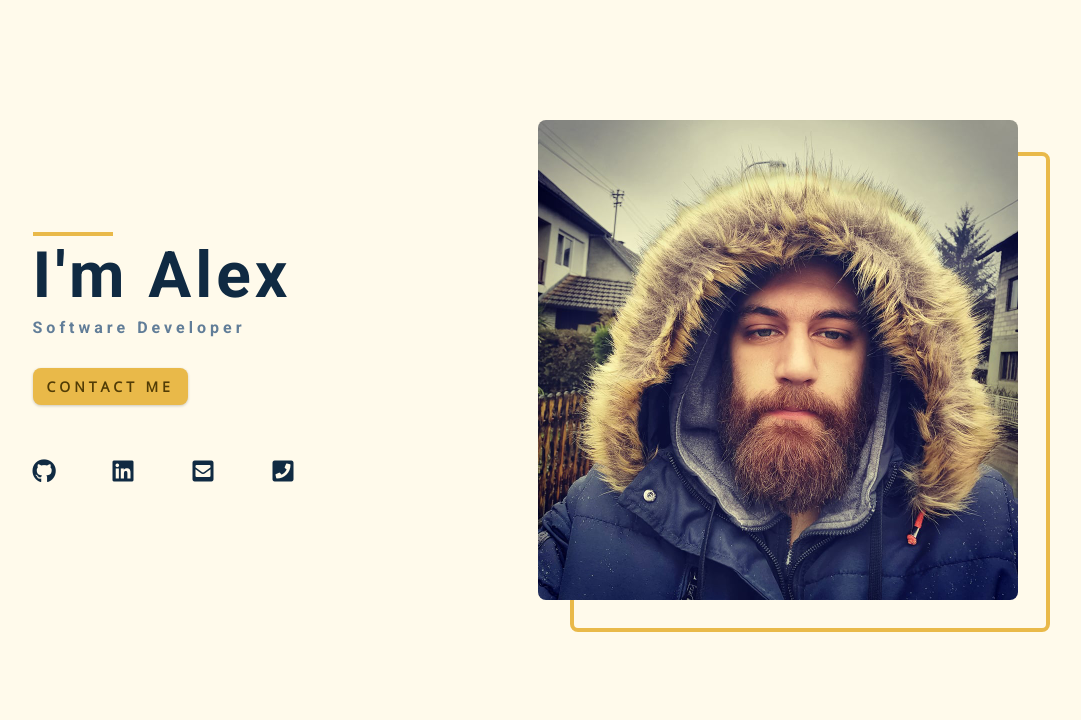
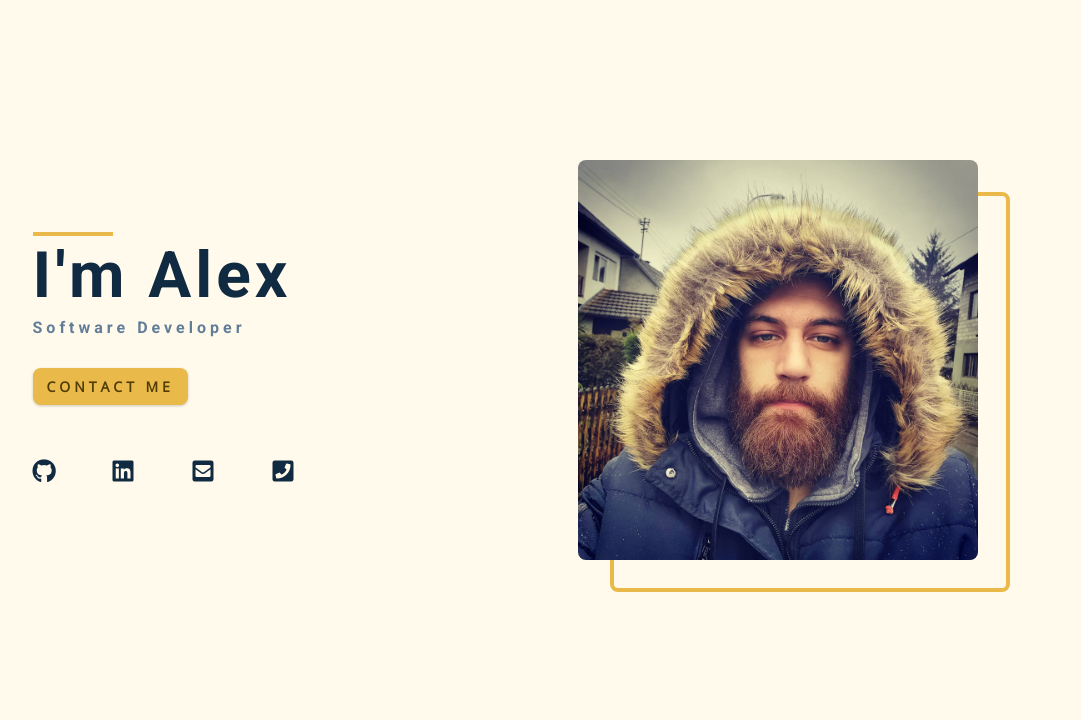
Before and after one commit to TomWSC828/personal-website, a PHP site: page / in a window 1280 px wide. Shown: the part 80-800 px from the top of the page, without its empty margins (155-1236 px from the left). Run offline with PHP 8.4, Linux system fonts and the light colour scheme.

Commit message:
Adjusted image size in hero section

```diff
--- a/css/style.css
+++ b/css/style.css
@@ -380,7 +380,7 @@ Hero
   }
 
   .hero-photo {
-    max-width: 30rem;
+    max-width: 25rem;
     max-height: 30rem;
     object-fit: cover;
     border-radius: var(--radius);
```
